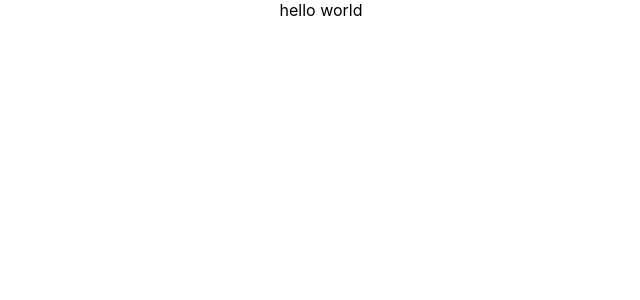
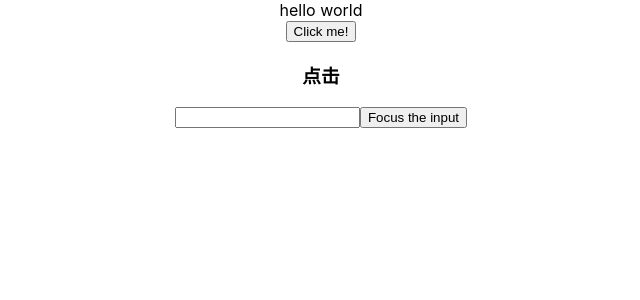
Before and after one commit to krissyxlong/tslearning, a React (Create React App) app in the folder react-app/: page / in a window 1280 px wide. Shown: the top 300 px of the page, without its empty margins (319-959 px from the left). Built offline with nearby package versions, Linux system fonts and the light colour scheme.

Commit message:
add ref component

```diff
--- a/react-app/src/App.js
+++ b/react-app/src/App.js
@@ -1,9 +1,12 @@
 
 import React from 'react';
 import './App.css';
+import Ref from './component/ref';
+
 const App = () => {
     return <div className="App">
         <div id='loginBtn'>hello world</div>
+        <Ref />
     </div>;
 };
 
--- /dev/null
+++ b/react-app/src/component/ref.js
@@ -0,0 +1,43 @@
+import React, { useEffect, useRef } from 'react';
+const FancyButton = React.forwardRef((props, ref) => (
+    <button ref={ref} className="FancyButton">
+      {props.children}
+    </button>
+  ));
+
+  function TextInputWithFocusButton() {
+    const inputEl = useRef(null);
+    const onButtonClick = () => {
+      // `current` points to the mounted text input element
+      inputEl.current.focus();
+    };
+    return (
+      <>
+        <input ref={inputEl} type="text" />
+        <button onClick={onButtonClick}>Focus the input</button>
+      </>
+    );
+  }
+
+export default () => {
+    const ref = React.createRef();
+    useEffect(() => {
+        console.log(1111);
+    });
+    const handleClick = () => {
+        console.log('ref:', ref);
+    };
+    return <div>
+        <FancyButton ref={ref}>Click me!</FancyButton>
+        <h3 onClick={handleClick}>点击</h3>
+        <TextInputWithFocusButton />
+    </div>;
+};
+
+/* 父组件访问子组件：结合使用 React.forwardRef 和 React.createRef
+    1、通过 React.createRef 创建一个 ref
+    2、将 ref 传递给子组件
+    3、子组件通过 React.forwardRef((props, ref) => ...) 封装并获取 ref 属性
+    4、子组件中再将 ref 属性传递给 DOM 元素
+    5、父组件可通过 ref.current 可获取步骤 4 中 DOM 节点对象
+*/
```
Also changed, not shown: 1 other file (tests, documents, lock files or other folders).
